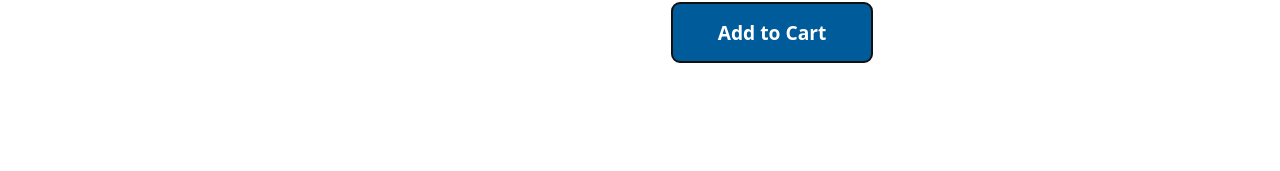
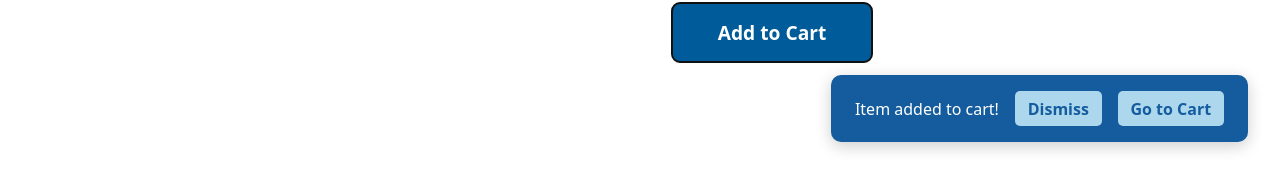
Before and after one commit to nstev009/ecommerce-site, a React (Vite) app: page /item/1 in a window 1280 px wide. Both pictures are taken after a click on the button "Add to Cart". Shown: the part 916-1087 px from the top of the page. Built offline with nearby package versions, Linux system fonts and the light colour scheme; a web font is replaced by a local one.

Commit message:
Added Confirmation of Cart

```diff
--- /dev/null
+++ b/src/context/Toast.jsx
@@ -0,0 +1,18 @@
+import { useNavigate } from 'react-router-dom';
+import '../styles/Toast.css';
+
+function Toast({ show, onClose }) {
+  const navigate = useNavigate();
+
+  if (!show) return null;
+
+  return (
+    <div className="add-to-cart-toast">
+      <span>Item added to cart!</span>
+      <button onClick={onClose} className="toast-btn">Dismiss</button>
+      <button onClick={() => navigate('/cart')} className="toast-btn">Go to Cart</button>
+    </div>
+  );
+}
+
+export default Toast;
--- a/src/pages/Item.jsx
+++ b/src/pages/Item.jsx
@@ -4,6 +4,7 @@ import all_products from '../assets/products.js'
 import { useBreadcrumb } from '../context/BreadcrumbContext.jsx'
 import { useCart } from '../context/CartContent.jsx'
 import '../styles/Item.css'
+import Toast from '../context/Toast.jsx'
 
 function Item() {
   const { id } = useParams()
@@ -12,6 +13,7 @@ function Item() {
   const { addToCart } = useCart()
   const [product, setProduct] = useState(null)
   const [quantity, setQuantity] = useState(1)
+  const [showToast, setShowToast] = useState(false);
 
   useEffect(() => {
     const foundProduct = all_products.find(item => item.id === parseInt(id))
@@ -50,8 +52,10 @@ function Item() {
 
   const handleAddToCart = () => {
     addToCart(product, quantity);
-    console.log(`Added ${quantity} of ${product.name} to cart`)
-  }
+    setShowToast(true);
+    // dismiss after 4 seconds:
+    setTimeout(() => setShowToast(false), 4000);
+};
 
   const handleQuantityChange = (e) => {
     setQuantity(Math.max(1, parseInt(e.target.value)))
@@ -111,6 +115,7 @@ function Item() {
           >
             Add to Cart
           </button>
+          <Toast show={showToast} onClose={() => setShowToast(false)} />
         </div>
       </div>
     </div>
--- /dev/null
+++ b/src/styles/Toast.css
@@ -0,0 +1,36 @@
+/* Add to your App.css or a new Toast.css */
+.add-to-cart-toast {
+  position: fixed;
+  bottom: 2rem;
+  right: 2rem;
+  background: #145C9E;
+  color: #fff;
+  padding: 1rem 1.5rem;
+  border-radius: 10px;
+  box-shadow: 0 4px 16px rgba(0,0,0,0.2);
+  z-index: 9999;
+  display: flex;
+  align-items: center;
+  gap: 1rem;
+  animation: fadeIn 0.3s;
+}
+
+.toast-btn {
+  background: #ACD7EC;
+  color: #145C9E;
+  border: none;
+  border-radius: 5px;
+  padding: 0.4rem 0.8rem;
+  cursor: pointer;
+  font-weight: bold;
+  transition: background 0.2s;
+}
+
+.toast-btn:hover {
+  background: #D6EDFF;
+}
+
+@keyframes fadeIn {
+  from { opacity: 0; transform: translateY(30px);}
+  to { opacity: 1; transform: translateY(0);}
+}
```
